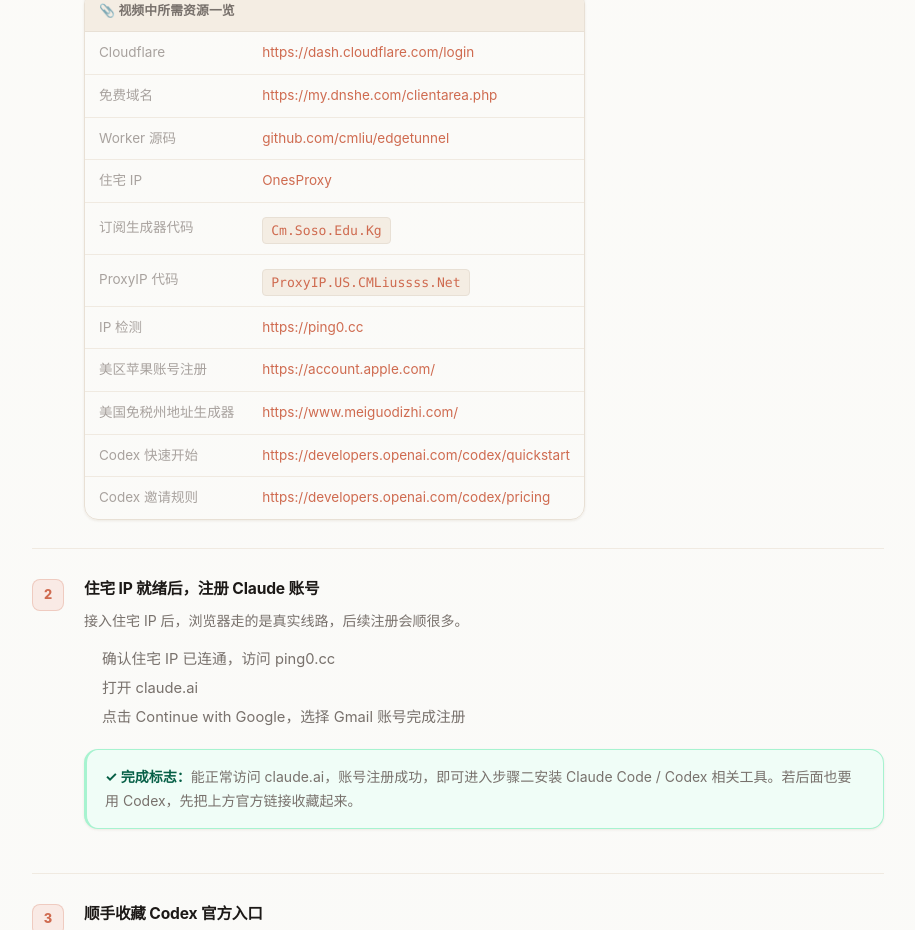
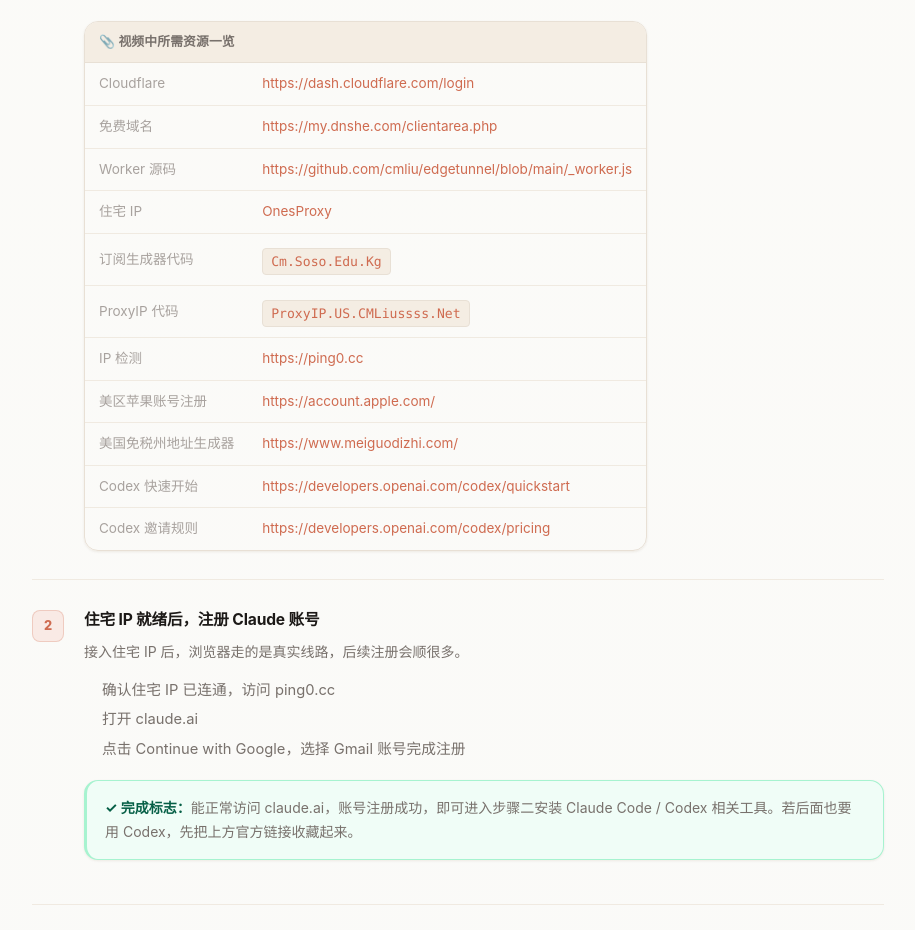
Before and after one commit to qq250113397-dotcom/claude-installer, a plain HTML site: page website/step1-advanced.html in a window 1280 px wide. Shown: the part 1214-2144 px from the top of the page, without its empty margins (182-1097 px from the left). Drawn offline with Linux system fonts and the light colour scheme.

Commit message:
fix: show direct Worker source URL

```diff
--- a/website/step1-advanced.html
+++ b/website/step1-advanced.html
@@ -69,7 +69,7 @@
               <table>
                 <tr><td>Cloudflare</td><td><a href="https://dash.cloudflare.com/login" target="_blank" rel="noopener">https://dash.cloudflare.com/login</a></td></tr>
                 <tr><td>免费域名</td><td><a href="https://my.dnshe.com/clientarea.php" target="_blank" rel="noopener">https://my.dnshe.com/clientarea.php</a></td></tr>
-                <tr><td>Worker 源码</td><td><a href="https://github.com/cmliu/edgetunnel/blob/main/_worker.js" target="_blank" rel="noopener">github.com/cmliu/edgetunnel</a></td></tr>
+                <tr><td>Worker 源码</td><td><a href="https://github.com/cmliu/edgetunnel/blob/main/_worker.js" target="_blank" rel="noopener">https://github.com/cmliu/edgetunnel/blob/main/_worker.js</a></td></tr>
                 <tr><td>住宅 IP</td><td><a href="https://app.onesproxy.com/api/channel_agent/track?user_source=1&invite_code=TDQ632279" target="_blank" rel="noopener">OnesProxy</a></td></tr>
                 <tr><td>订阅生成器代码</td><td><code>Cm.Soso.Edu.Kg</code></td></tr>
                 <tr><td>ProxyIP 代码</td><td><code>ProxyIP.US.CMLiussss.Net</code></td></tr>
```
